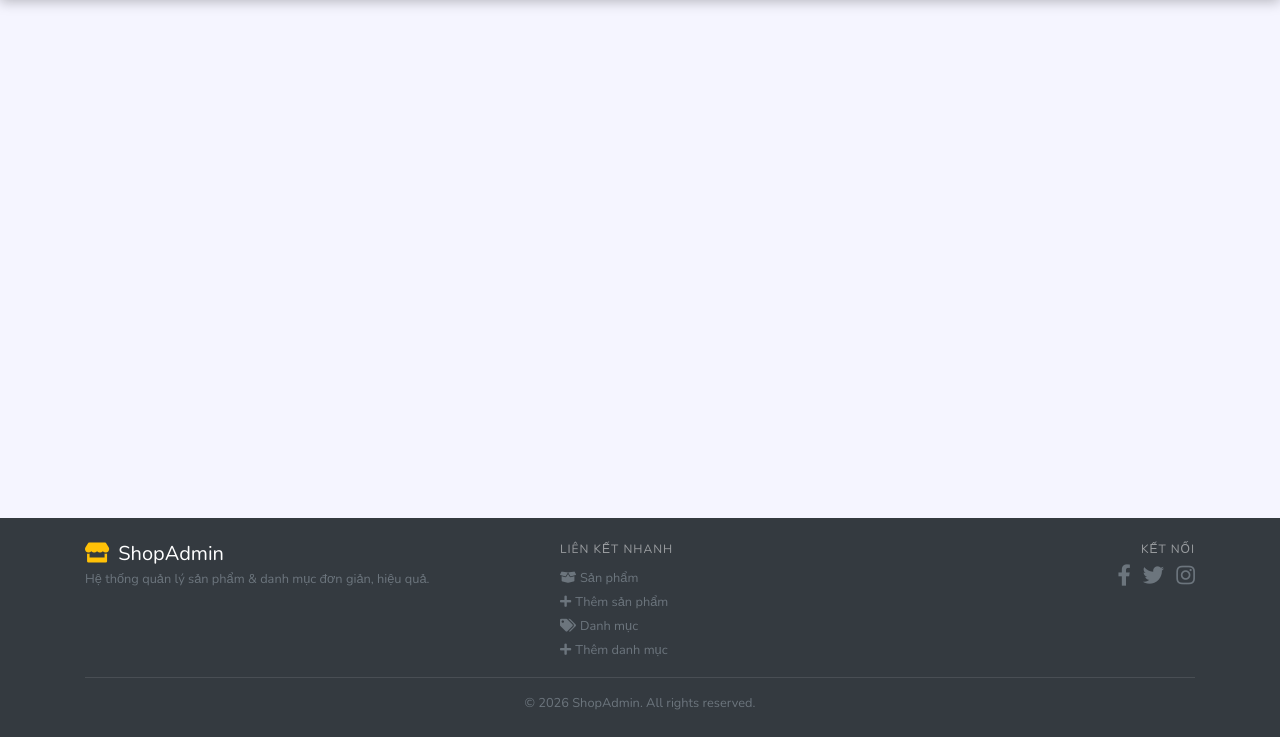
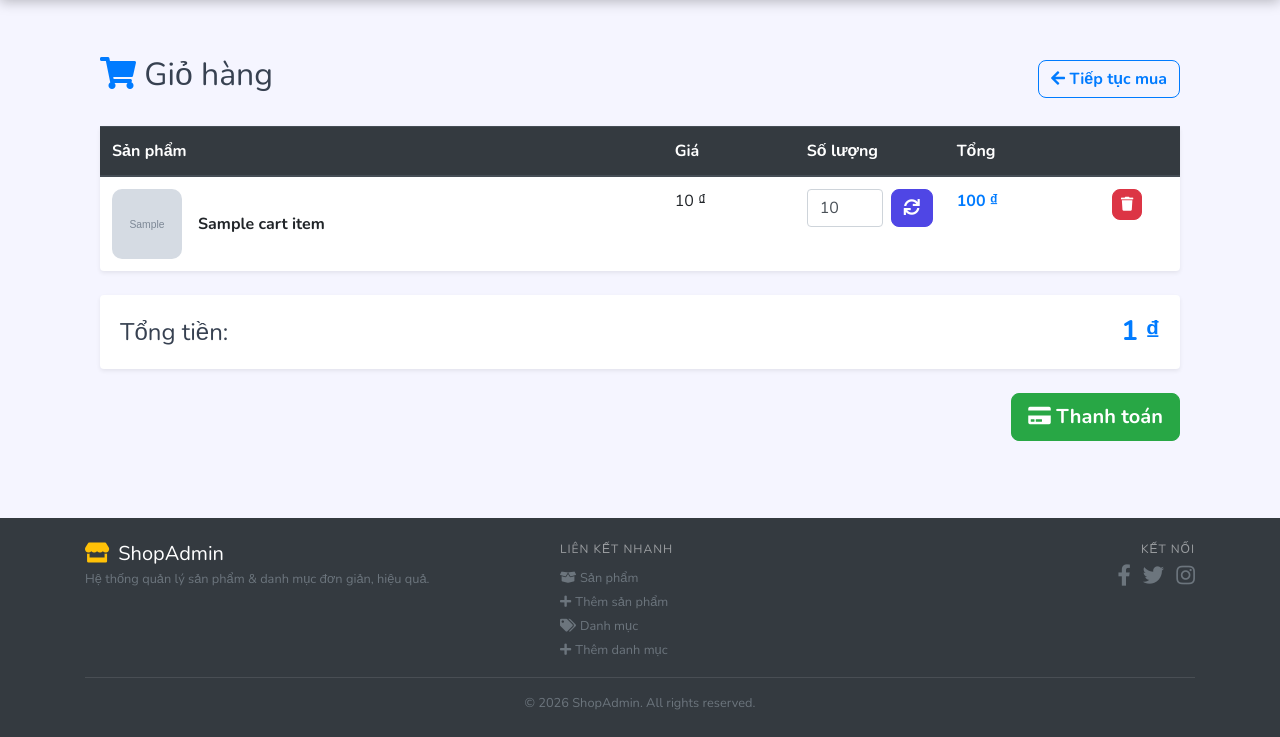
Before and after one commit to phuoctue/THPTMNM, a PHP site: template app/views/cart/index.php in a window 1280 px wide. Shown: the part 63-800 px from the top of the page. Run offline with PHP 8.4, Linux system fonts and the light colour scheme; the template is opened without the code that fills it: most values are stand-ins (such as "Sample title", 1, 10 or a date in 2020); grey boxes marked "Sample" are stand-in pictures; some libraries are stand-ins or nearby versions.

Commit message:
update cart

```diff
--- a/app/views/cart/index.php
+++ b/app/views/cart/index.php
@@ -1,151 +1,169 @@
-<?php
-require_once('app/config/database.php');
-require_once('app/models/CartModel.php');
-require_once('app/models/ProductModel.php');
+<?php include 'app/views/shares/header.php'; ?>
 
-class CartController {
+<div class="container mt-4">
 
-    private CartModel $cartModel;
-    private ProductModel $productModel;
-    private $db;
+    <div class="d-flex justify-content-between align-items-center mb-4">
+        <h2>
+            <i class="fas fa-shopping-cart text-primary"></i>
+            Giỏ hàng
+        </h2>
 
-    public function __construct() {
-        if (session_status() === PHP_SESSION_NONE) session_start();
-        $this->db           = (new Database())->getConnection();
-        $this->cartModel    = new CartModel($this->db);
-        $this->productModel = new ProductModel($this->db);
-    }
+        <a href="/Product" class="btn btn-outline-primary">
+            <i class="fas fa-arrow-left"></i>
+            Tiếp tục mua
+        </a>
+    </div>
 
-    // ── Xem giỏ hàng ──────────────────────────────────────────────────────
-    public function index(): void {
-        $cartItems  = $this->cartModel->getCart();
-        $totalPrice = $this->cartModel->getTotalPrice();
-        include 'app/views/cart/index.php';
-    }
+    <?php if (empty($cartItems)): ?>
 
-    // ── Thêm vào giỏ ──────────────────────────────────────────────────────
-    public function add(): void {
-        $productId = (int)($_POST['product_id'] ?? 0);
-        $qty       = max(1, (int)($_POST['quantity'] ?? 1));
+        <div class="alert alert-info text-center p-5">
+            <h4>Giỏ hàng đang trống 🛒</h4>
+            <p>Hãy thêm sản phẩm vào giỏ hàng</p>
+        </div>
 
-        $product = $this->productModel->getProductById($productId);
-        if (!$product) {
-            $this->jsonResponse(['success' => false, 'message' => 'Sản phẩm không tồn tại']);
-            return;
-        }
+    <?php else: ?>
 
-        $this->cartModel->addItem(
-            $productId,
-            $product->name,
-            (int)$product->price,
-            $product->image ?? '',
-            $qty
-        );
+        <div class="card shadow-sm border-0">
+            <div class="table-responsive">
 
-        $this->jsonResponse([
-            'success'   => true,
-            'message'   => 'Đã thêm vào giỏ hàng!',
-            'cartCount' => $this->cartModel->getTotalQty(),
-        ]);
-    }
+                <table class="table align-middle mb-0">
+                    <thead class="thead-dark">
+                        <tr>
+                            <th>Sản phẩm</th>
+                            <th>Giá</th>
+                            <th width="150">Số lượng</th>
+                            <th>Tổng</th>
+                            <th width="80"></th>
+                        </tr>
+                    </thead>
 
-    // ── Cập nhật số lượng ─────────────────────────────────────────────────
-    public function update(): void {
-        $productId = (int)($_POST['product_id'] ?? 0);
-        $qty       = (int)($_POST['quantity']   ?? 0);
-        $this->cartModel->updateQty($productId, $qty);
+                    <tbody>
 
-        $this->jsonResponse([
-            'success'    => true,
-            'cartCount'  => $this->cartModel->getTotalQty(),
-            'totalPrice' => $this->cartModel->getTotalPrice(),
-            'itemTotal'  => isset($this->cartModel->getCart()[$productId])
-                            ? $this->cartModel->getCart()[$productId]['price']
-                              * $this->cartModel->getCart()[$productId]['quantity']
-                            : 0,
-        ]);
-    }
+                    <?php foreach ($cartItems as $id => $item): ?>
 
-    // ── Xoá một item ──────────────────────────────────────────────────────
-    public function remove(): void {
-        $productId = (int)($_POST['product_id'] ?? 0);
-        $this->cartModel->removeItem($productId);
+                        <tr>
 
-        $this->jsonResponse([
-            'success'    => true,
-            'cartCount'  => $this->cartModel->getTotalQty(),
-            'totalPrice' => $this->cartModel->getTotalPrice(),
-        ]);
-    }
+                            <!-- Hình + tên -->
+                            <td>
+                                <div class="d-flex align-items-center">
 
-    // ── Trang checkout ────────────────────────────────────────────────────
-    public function checkout(): void {
-        $cartItems  = $this->cartModel->getCart();
-        $totalPrice = $this->cartModel->getTotalPrice();
-        if (empty($cartItems)) {
-            header('Location: /Cart');
-            return;
-        }
-        include 'app/views/cart/checkout.php';
-    }
+                                    <?php if (!empty($item['image'])): ?>
+                                        <img src="/<?php echo $item['image']; ?>"
+                                             width="70"
+                                             height="70"
+                                             style="object-fit:cover;border-radius:10px;">
+                                    <?php endif; ?>
 
-    // ── Đặt hàng ──────────────────────────────────────────────────────────
-    public function placeOrder(): void {
-        $name    = trim($_POST['customer_name']    ?? '');
-        $phone   = trim($_POST['customer_phone']   ?? '');
-        $address = trim($_POST['customer_address'] ?? '');
-        $note    = trim($_POST['note']             ?? '');
+                                    <div class="ml-3">
+                                        <div class="font-weight-bold">
+                                            <?php echo htmlspecialchars($item['name']); ?>
+                                        </div>
+                                    </div>
 
-        if (!$name || !$phone || !$address) {
-            $_SESSION['checkout_error'] = 'Vui lòng điền đầy đủ thông tin.';
-            header('Location: /Cart/checkout');
-            return;
-        }
+                                </div>
+                            </td>
 
-        $orderId = $this->cartModel->placeOrder($name, $phone, $address, $note);
-        if ($orderId) {
-            header("Location: /Cart/success?order_id={$orderId}");
-        } else {
-            $_SESSION['checkout_error'] = 'Giỏ hàng trống, không thể đặt hàng.';
-            header('Location: /Cart/checkout');
-        }
-    }
+                            <!-- Giá -->
+                            <td>
+                                <?php echo number_format($item['price'], 0, ',', '.'); ?> ₫
+                            </td>
 
-    // ── Trang đặt hàng thành công ─────────────────────────────────────────
-    public function success(): void {
-        $orderId = (int)($_GET['order_id'] ?? 0);
-        $order   = $this->cartModel->getOrderById($orderId);
-        $items   = $this->cartModel->getOrderItems($orderId);
-        include 'app/views/cart/success.php';
-    }
+                            <!-- Số lượng -->
+                            <td>
 
-    // ── Danh sách đơn hàng (admin) ────────────────────────────────────────
-    public function orders(): void {
-        $orders = $this->cartModel->getAllOrders();
-        include 'app/views/cart/orders.php';
-    }
+                                <form action="/Cart/update" method="POST">
 
-    // ── Chi tiết đơn hàng (admin) ─────────────────────────────────────────
-    public function orderDetail(int $id): void {
-        $order = $this->cartModel->getOrderById($id);
-        $items = $this->cartModel->getOrderItems($id);
-        if (!$order) die('Không tìm thấy đơn hàng.');
-        include 'app/views/cart/order_detail.php';
-    }
+                                    <input type="hidden"
+                                           name="product_id"
+                                           value="<?php echo $id; ?>">
 
-    // ── Cập nhật trạng thái đơn (admin) ──────────────────────────────────
-    public function updateStatus(): void {
-        $id     = (int)($_POST['order_id'] ?? 0);
-        $status = $_POST['status'] ?? 'pending';
-        $this->cartModel->updateOrderStatus($id, $status);
-        header("Location: /Cart/orderDetail/{$id}");
-    }
+                                    <div class="d-flex">
 
-    // ── Helper JSON ───────────────────────────────────────────────────────
-    private function jsonResponse(array $data): void {
-        header('Content-Type: application/json');
-        echo json_encode($data);
-        exit;
-    }
-}
-?>
+                                        <input type="number"
+                                               name="quantity"
+                                               value="<?php echo $item['quantity']; ?>"
+                                               min="1"
+                                               class="form-control mr-2">
+
+                                        <button class="btn btn-primary">
+                                            <i class="fas fa-sync"></i>
+                                        </button>
+
+                                    </div>
+
+                                </form>
+
+                            </td>
+
+                            <!-- Tổng -->
+                            <td class="font-weight-bold text-primary">
+                                <?php
+                                echo number_format(
+                                    $item['price'] * $item['quantity'],
+                                    0,
+                                    ',',
+                                    '.'
+                                );
+                                ?> ₫
+                            </td>
+
+                            <!-- Xoá -->
+                            <td>
+
+                                <form action="/Cart/remove" method="POST">
+
+                                    <input type="hidden"
+                                           name="product_id"
+                                           value="<?php echo $id; ?>">
+
+                                    <button class="btn btn-danger btn-sm"
+                                            onclick="return confirm('Xóa sản phẩm?')">
+
+                                        <i class="fas fa-trash"></i>
+
+                                    </button>
+
+                                </form>
+
+                            </td>
+
+                        </tr>
+
+                    <?php endforeach; ?>
+
+                    </tbody>
+                </table>
+
+            </div>
+        </div>
+
+        <!-- Tổng tiền -->
+        <div class="card border-0 shadow-sm mt-4">
+            <div class="card-body d-flex justify-content-between align-items-center">
+
+                <h4 class="mb-0">
+                    Tổng tiền:
+                </h4>
+
+                <h3 class="text-primary mb-0 font-weight-bold">
+                    <?php echo number_format($totalPrice, 0, ',', '.'); ?> ₫
+                </h3>
+
+            </div>
+        </div>
+
+        <!-- Nút thanh toán -->
+        <div class="text-right mt-4">
+
+            <a href="/Cart/checkout" class="btn btn-lg btn-success">
+                <i class="fas fa-credit-card"></i>
+                Thanh toán
+            </a>
+
+        </div>
+
+    <?php endif; ?>
+
+</div>
+
+<?php include 'app/views/shares/footer.php'; ?>
```
